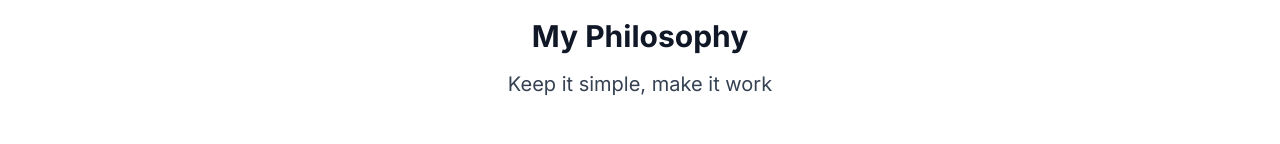
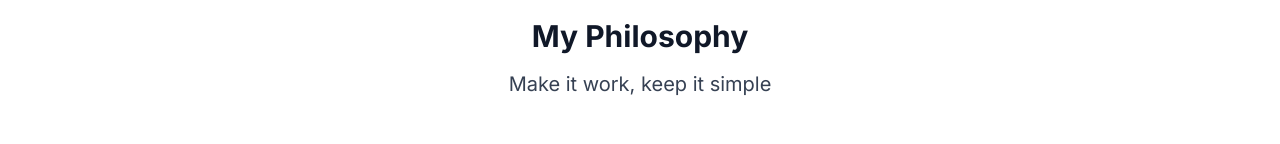
Before and after one commit to leogong99/lightblue, a Next.js app: page / in a window 1280 px wide. Shown: the part 482-626 px from the top of the page. Built offline with nearby package versions, Linux system fonts and the light colour scheme.

Commit message:
Update philosophy

```diff
--- a/src/app/page.tsx
+++ b/src/app/page.tsx
@@ -88,7 +88,7 @@ export default function Home() {
             className="text-center mb-12"
           >
             <h2 className="text-3xl font-bold text-gray-900 mb-4">My Philosophy</h2>
-            <p className="text-xl text-gray-700">Keep it simple, make it work</p>
+            <p className="text-xl text-gray-700">Make it work, keep it simple</p>
           </motion.div>
 
           <div className="grid grid-cols-1 md:grid-cols-3 gap-8">
```
